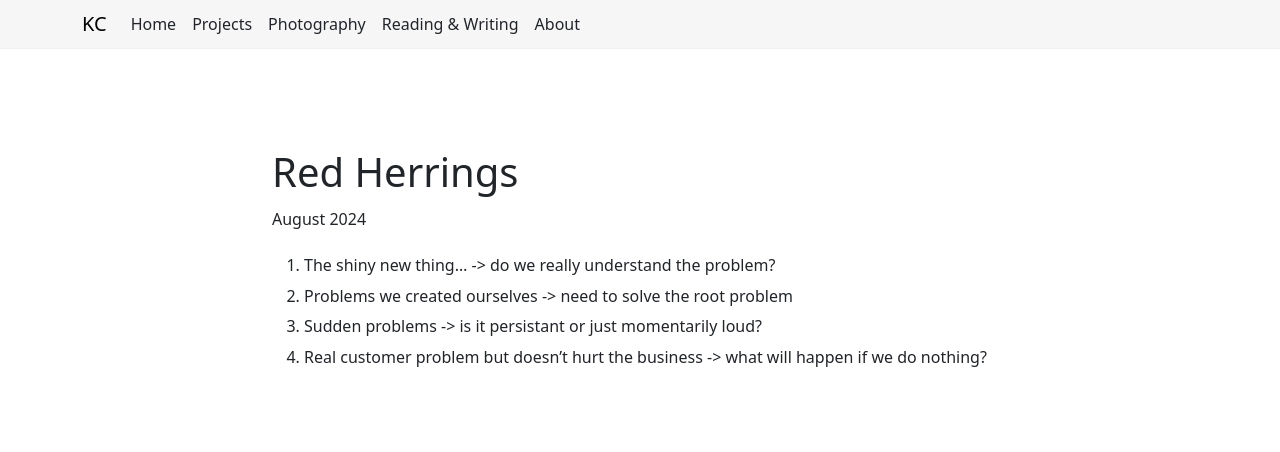
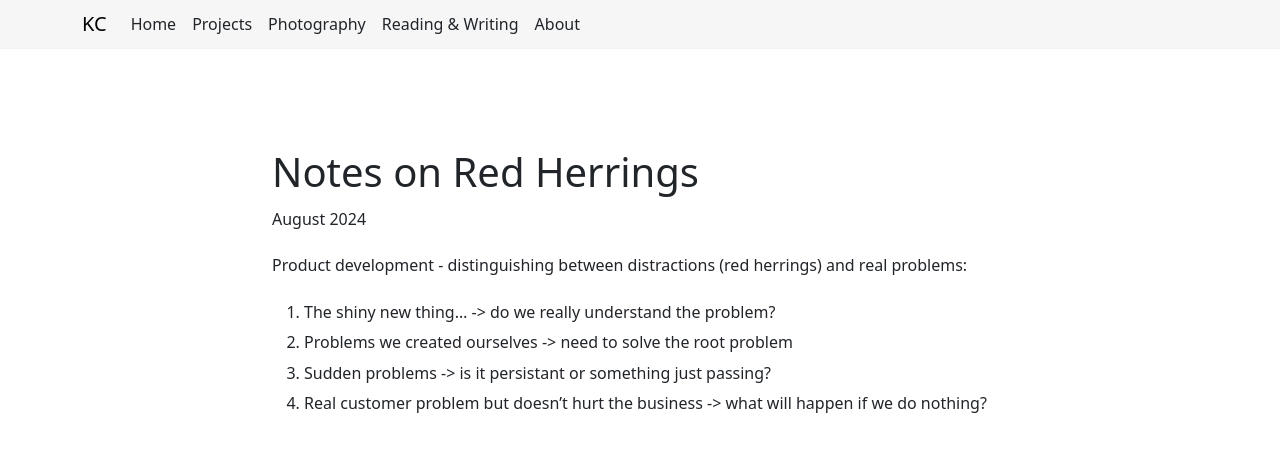
Before and after one commit to katychung/Homepage, a Jekyll site: the page built from _posts/2024-08-21-red-herrings.markdown, in a window 1280 px wide. Shown: the top 452 px of the page. Built offline with Jekyll 4.4.1, drawn with Linux system fonts in a browser that asks for light colours; nearby versions of some CDN libraries; library files that are not in the unit come from our copies.

Commit message:
Update 2024-08-21-red-herrings.markdown

```diff
--- a/_posts/2024-08-21-red-herrings.markdown
+++ b/_posts/2024-08-21-red-herrings.markdown
@@ -1,12 +1,14 @@
 ---
 layout: post
-title:  "Red Herrings"
-date:   2024-08-21 11:57:50 +0900
+title:  "Notes on Red Herrings"
+date:   2024-08-21 09:00:00 +0900
 image: /assets/books/cover.jpg
-description: Red Herrings
+description: Product development - distinguishing between distractions and real problems
 tags: writing
 ---
+
+Product development - distinguishing between distractions (red herrings) and real problems:
 1. The shiny new thing... -> do we really understand the problem?
 2. Problems we created ourselves -> need to solve the root problem
-3. Sudden problems -> is it persistant or just momentarily loud?
+3. Sudden problems -> is it persistant or something just passing?
 4. Real customer problem but doesn't hurt the business -> what will happen if we do nothing?
```
